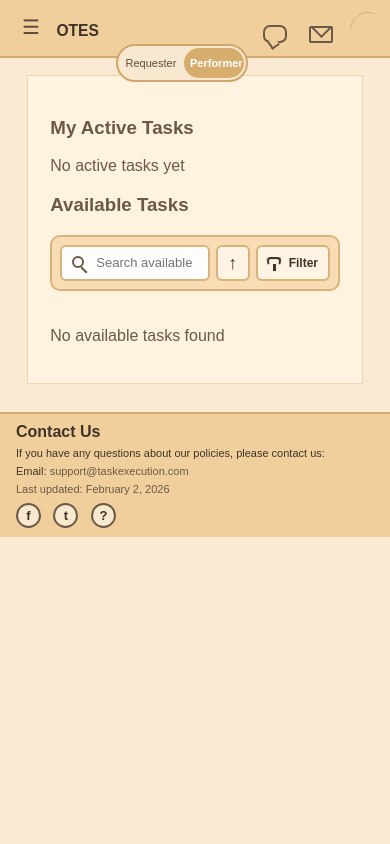
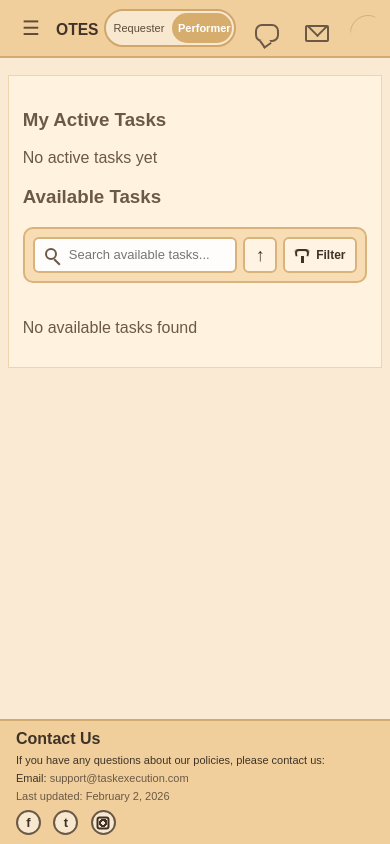
Before and after one commit to yardenshriki/Final-project-OTES, a plain HTML site: page client/performer.html in a window 390 px wide. Drawn offline with Linux system fonts and the light colour scheme; no server answers.

Commit message:
responsive display
fixing the display so the pages will be responsive

```diff
--- a/client/js/layout.js
+++ b/client/js/layout.js
@@ -86,7 +86,7 @@ function refreshSharedLayoutState() {
     if (visibleScreen != null && typeof showHeader == "function") {
         showHeader(visibleScreen.id);
     } else if (document.getElementById("appHeader") != null) {
-        document.getElementById("appHeader").style.display = "block";
+        document.getElementById("appHeader").style.display = "flex";
     }
 
     if (typeof markRole == "function") {
--- a/client/js/notifications.js
+++ b/client/js/notifications.js
@@ -179,7 +179,7 @@ function renderMailList() {
         return;
     }
 
-    for (var i = notifications.length - 1; i >= 0; i--) {
+    for (var i = 0; i < notifications.length; i++) {
         var className = "mailItem";
         if (!notifications[i].is_read) className += " mailItemUnread";
         mailList.innerHTML += createNotificationItem(notifications[i], className);
--- a/client/js/script.js
+++ b/client/js/script.js
@@ -58,7 +58,7 @@ function showHeader(screenName) {
     if (screenName == "loginScreen" || screenName == "signupScreen" || screenName == "paymentScreen" || screenName == "termsScreen" || screenName == "successScreen") {
         document.getElementById("appHeader").style.display = "none";
     } else {
-        document.getElementById("appHeader").style.display = "block";
+        document.getElementById("appHeader").style.display = "flex";
     }
 }
 
--- a/client/performer.html
+++ b/client/performer.html
@@ -4,6 +4,7 @@
 
 <head>
     <title>Performer - Online Tasks Execution System</title>
+    <meta name="viewport" content="width=device-width, initial-scale=1.0">
     <link rel="stylesheet" href="style/style.css">
     <link rel="stylesheet" href="style/layout.css">
     <link rel="stylesheet" href="style/notifications.css">
@@ -205,7 +206,7 @@
             <div class="footerSocials">
                 <button type="button" aria-label="Facebook" data-tooltip="Facebook">f</button>
                 <button type="button" aria-label="Twitter" data-tooltip="Twitter">t</button>
-                <button type="button" aria-label="Instagram" data-tooltip="Instagram">?</button>
+                <button type="button" class="instagramBtn" aria-label="Instagram" data-tooltip="Instagram"></button>
             </div>
         </footer>
 
--- a/client/style/layout.css
+++ b/client/style/layout.css
@@ -248,7 +248,9 @@
   border-bottom: 2px solid #d3aa70;
   box-sizing: border-box;
   z-index: 15;
-  white-space: nowrap;
+  overflow: hidden;
+  align-items: center;
+  gap: 4px;
 }
 
 .menuButton {
@@ -262,25 +264,27 @@
 }
 
 .systemTitle {
-  display: inline-block;
   position: relative;
+  flex: 1;
+  min-width: 0;
   margin-left: 14px;
-  max-width: calc(100% - 390px);
   overflow: hidden;
   text-overflow: ellipsis;
-  vertical-align: middle;
+  white-space: nowrap;
   font-size: 20px;
   font-weight: bold;
   color: #3f3327;
+  order: 1;
 }
 
 .roleSwitch {
-  float: right;
   margin-right: 12px;
   padding: 3px;
   border: 2px solid #d0a66b;
   border-radius: 24px;
   background-color: #f8e8d0;
+  flex-shrink: 0;
+  order: 3;
 }
 
 .roleSwitch input {
@@ -301,7 +305,6 @@
 }
 
 .profileButton {
-  float: right;
   width: 38px;
   height: 38px;
   padding: 0;
@@ -310,6 +313,8 @@
   background-color: transparent;
   cursor: pointer;
   overflow: hidden;
+  flex-shrink: 0;
+  order: 6;
 }
 
 .profileIcon {
@@ -363,7 +368,6 @@
   }
 
   .systemTitle {
-    max-width: calc(100% - 310px);
     margin-left: 8px;
     font-size: 16px;
   }
@@ -389,7 +393,6 @@
 
 @media screen and (max-width: 560px) {
   .systemTitle {
-    max-width: calc(100% - 255px);
     font-size: 13px;
     color: transparent;
   }
--- a/client/style/notifications.css
+++ b/client/style/notifications.css
@@ -1,6 +1,5 @@
 /* Mailbox and notification modals */
 .mailButton {
-  float: right;
   position: relative;
   width: 38px;
   height: 38px;
@@ -9,10 +8,11 @@
   border: none;
   background-color: transparent;
   cursor: pointer;
+  flex-shrink: 0;
+  order: 5;
 }
 
 .chatButton {
-  float: right;
   position: relative;
   width: 38px;
   height: 38px;
@@ -21,6 +21,8 @@
   border: none;
   background-color: transparent;
   cursor: pointer;
+  flex-shrink: 0;
+  order: 4;
 }
 
 .mailIcon {
--- a/client/style/style.css
+++ b/client/style/style.css
@@ -985,8 +985,8 @@ hr {
 
 .appFooter {
   width: 100%;
-  margin: 28px 0 0 0;
-  padding: 10px 28px;
+  margin-top: auto;
+  padding: 28px 28px 10px;
   background-color: #f0cf9d;
   border-top: 2px solid #d3aa70;
   color: #3f3327;
@@ -1020,6 +1020,7 @@ hr {
   display: inline-flex;
   align-items: center;
   justify-content: center;
+  vertical-align: middle;
   width: 28px;
   height: 28px;
   margin-right: 8px;
@@ -1053,6 +1054,22 @@ hr {
   transform: scale(1.05);
 }
 
+.instagramBtn::before {
+  content: "";
+  position: absolute;
+  top: 50%;
+  left: 50%;
+  transform: translate(-50%, -50%);
+  width: 13px;
+  height: 13px;
+  border: 2px solid currentColor;
+  border-radius: 3px;
+  background:
+    radial-gradient(circle at 75% 25%, currentColor 0, currentColor 1.5px, transparent 1.5px),
+    radial-gradient(circle at center, transparent 0, transparent 2px, currentColor 2px, currentColor 4px, transparent 4px);
+  box-sizing: border-box;
+}
+
 .footerSocials button::after {
   content: attr(data-tooltip);
   display: none;
@@ -1087,7 +1104,9 @@ hr {
   border-bottom: 2px solid #d3aa70;
   box-sizing: border-box;
   z-index: 15;
-  white-space: nowrap;
+  overflow: hidden;
+  align-items: center;
+  gap: 4px;
 }
 
 .menuButton {
@@ -1098,19 +1117,21 @@ hr {
   color: #5c4b39;
   font-size: 20px;
   cursor: pointer;
+  flex-shrink: 0;
 }
 
 .systemTitle {
-  display: inline-block;
   position: relative;
+  flex: 1;
+  min-width: 0;
   margin-left: 14px;
-  max-width: calc(100% - 390px);
   overflow: hidden;
   text-overflow: ellipsis;
-  vertical-align: middle;
+  white-space: nowrap;
   font-size: 20px;
   font-weight: bold;
   color: #3f3327;
+  order: 1;
 }
 
 .systemTitle::after {
@@ -1118,12 +1139,13 @@ hr {
 }
 
 .roleSwitch {
-  float: right;
   margin-right: 12px;
   padding: 3px;
   border: 2px solid #d0a66b;
   border-radius: 24px;
   background-color: #f8e8d0;
+  flex-shrink: 0;
+  order: 3;
 }
 
 .roleSwitch input {
@@ -1144,7 +1166,6 @@ hr {
 }
 
 .profileButton {
-  float: right;
   width: 38px;
   height: 38px;
   padding: 0;
@@ -1153,6 +1174,8 @@ hr {
   background-color: transparent;
   cursor: pointer;
   overflow: hidden;
+  flex-shrink: 0;
+  order: 6;
 }
 
 .profileIcon {
@@ -1603,7 +1626,7 @@ hr {
 @media screen and (max-width: 900px) {
   .topBar,
   .systemBox {
-    width: 86%;
+    width: 92%;
   }
 
   .taskItem,
@@ -1631,7 +1654,6 @@ hr {
   }
 
   .systemTitle {
-    max-width: calc(100% - 310px);
     margin-left: 8px;
     font-size: 16px;
   }
@@ -1700,6 +1722,24 @@ hr {
 }
 
 @media screen and (max-width: 560px) {
+  .topBar,
+  .systemBox {
+    width: 96%;
+    padding: 14px;
+  }
+
+  .filterRow input,
+  .filterRow select {
+    width: 100%;
+    margin-right: 0;
+    margin-top: 8px;
+  }
+
+  .taskDetailsLayout,
+  .performerProgressPanel {
+    width: 96%;
+  }
+
   .authBody #signupScreen,
   .authBody #paymentScreen {
     padding-top: 48px;
@@ -1740,7 +1780,6 @@ hr {
   }
 
   .systemTitle {
-    max-width: calc(100% - 255px);
     font-size: 13px;
     color: transparent;
   }
```
Also changed, not shown: client/requester.html (+1 -1 lines).
